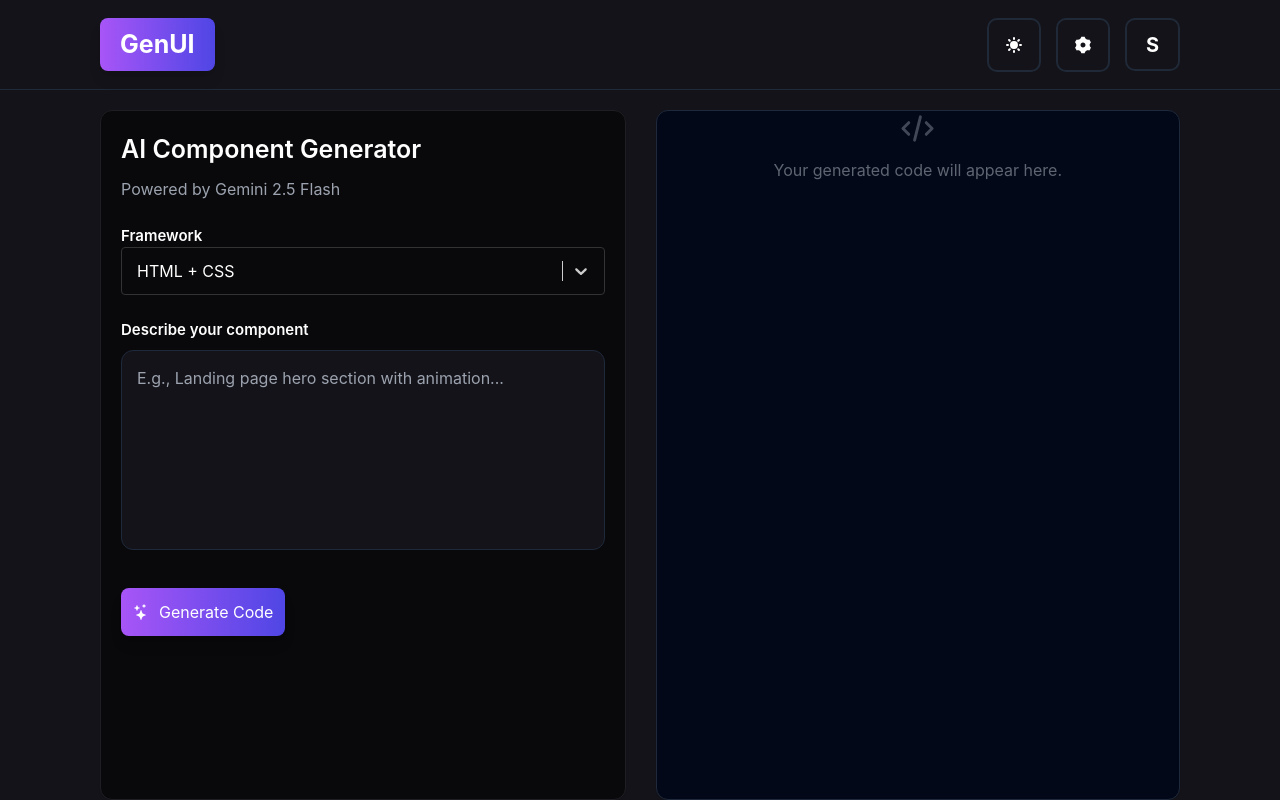
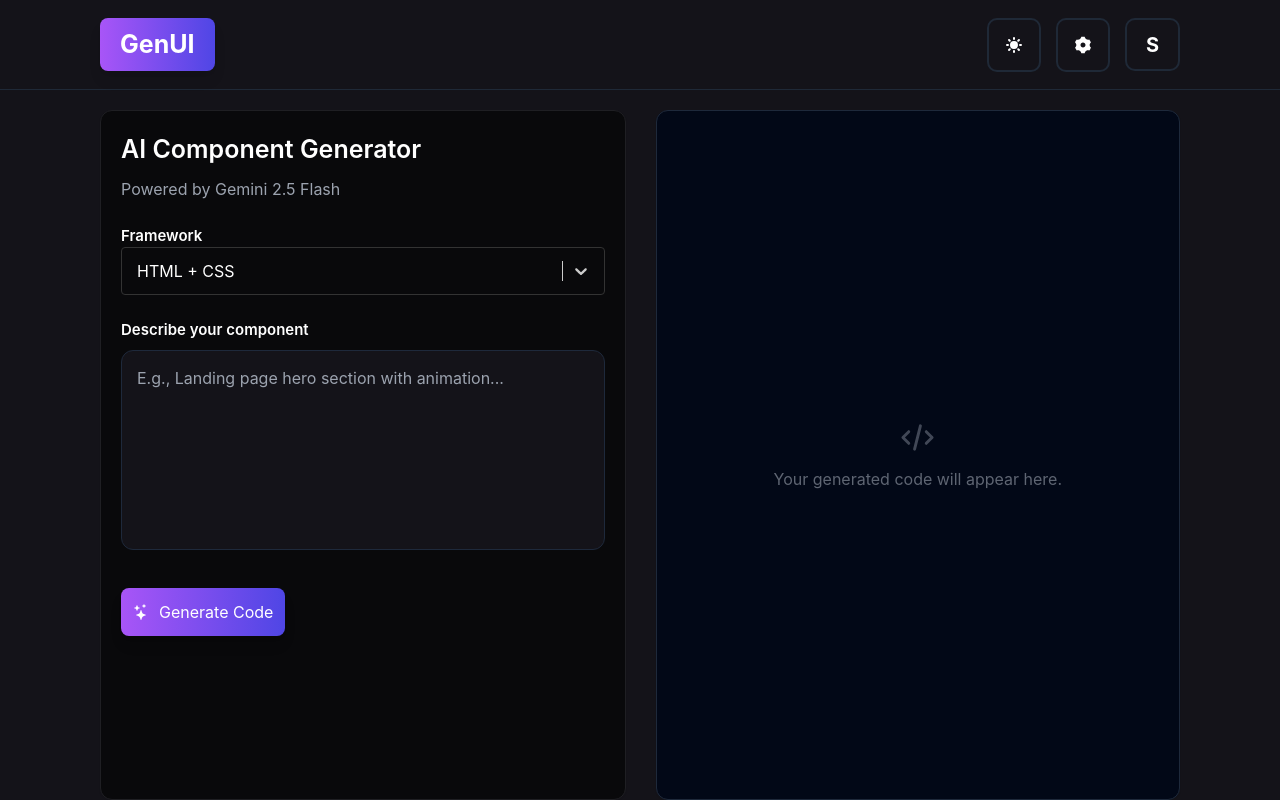
Before and after one commit to RudraPandyaa/GenUI, a React (Vite) app in the folder Client/: page / in a window 1280 px wide. Built offline with nearby package versions, Linux system fonts and the light colour scheme; sample sign-in values are in the browser's storage.

Commit message:
right panel placeholder little fixed

```diff
--- a/Client/src/pages/Home.jsx
+++ b/Client/src/pages/Home.jsx
@@ -307,20 +307,21 @@ const Home = () => {
 
         {/* -------------------------------- RIGHT PANEL ------------------------------- */}
         <div
-          className="
+          className={`
             w-full lg:w-[50%]
             bg-background
             rounded-xl
             mt-5
             border border-border
             shadow-sm
-
-            grid
-            grid-rows-[auto_auto_1fr]
-
-            h-[70vh]        /* 🔥 MOBILE FIX */
-            lg:h-auto
-          "
+            overflow-hidden
+            flex flex-col
+            min-h-0
+            ${outputScreen
+              ? "grid grid-rows-[auto_auto_1fr] h-[70vh] lg:h-auto"
+              : "flex items-center justify-center py-20"
+            }
+          `}
         >
 
           {!outputScreen ? (
@@ -373,7 +374,7 @@ const Home = () => {
               </div>
 
               {/* Content */}
-                <div className="overflow-hidden">
+                <div className="flex-1 min-h-0 overflow-hidden">
                 {tab === 1 ? (
                         <Editor
                           height="100%"
```
